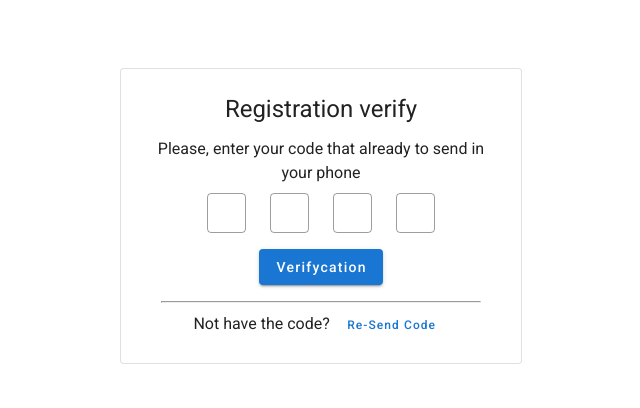
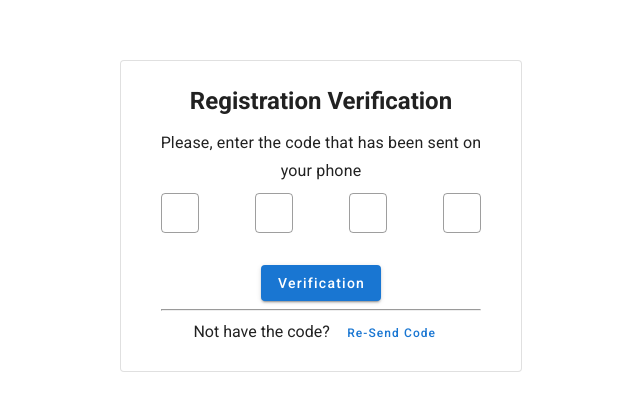
Before and after one commit to hdinjos/Profile-System, a Vue app: page /verify in a window 1280 px wide. Shown: the part 144-552 px from the top of the page, without its empty margins (319-959 px from the left). Built offline with nearby package versions, Linux system fonts and the light colour scheme.

Commit message:
fix ui otp and register

```diff
--- a/src/router/index.js
+++ b/src/router/index.js
@@ -1,37 +1,31 @@
 import Vue from 'vue';
 import VueRouter from 'vue-router';
-import Home from '../views/Home.vue';
+import Profile from '../views/Home.vue';
 
 Vue.use(VueRouter);
 
 const routes = [
   {
     path: '/',
-    name: 'Home',
-    component: Home,
+    name: 'Profile',
+    component: Profile,
+    meta: {
+      requiresAuth: true
+    }
   },
   {
     path: '/register',
     name: 'Register',
-    // route level code-splitting
-    // this generates a separate chunk (about.[hash].js) for this route
-    // which is lazy-loaded when the route is visited.
     component: () => import(/* webpackChunkName: "register" */ '../views/Register.vue'),
   },
   {
     path: '/login',
     name: 'Login',
-    // route level code-splitting
-    // this generates a separate chunk (about.[hash].js) for this route
-    // which is lazy-loaded when the route is visited.
     component: () => import(/* webpackChunkName: "login" */ '../views/Login.vue'),
   },
   {
     path: '/verify',
     name: 'Verify',
-    // route level code-splitting
-    // this generates a separate chunk (about.[hash].js) for this route
-    // which is lazy-loaded when the route is visited.
     component: () => import(/* webpackChunkName: "login" */ '../views/Otp.vue'),
   },
 ];
@@ -42,4 +36,23 @@ const router = new VueRouter({
   routes,
 });
 
+
+router.beforeEach((to, from, next) => {
+  if (to.matched.some(record => record.meta.requiresAuth)) {
+    // this route requires auth, check if logged in
+    // if not, redirect to login page.
+    const isAuth = localStorage.getItem('token');
+    if (!isAuth) {
+      next({
+        path: '/login',
+        query: { redirect: to.fullPath }
+      })
+    } else {
+      next()
+    }
+  } else {
+    next() // make sure to always call next()!
+  }
+})
+
 export default router;
--- a/src/store/oauth/index.js
+++ b/src/store/oauth/index.js
@@ -21,11 +21,17 @@ const oauth = {
     },
   },
   actions: {
-    async getData({ commit, state }, payload) {
+    async getData({ commit }, payload) {
       console.log(payload);
       commit('setLoading', true);
       const res = await sign_in(payload);
+      console.log(res.name);
       if (res.name === 'Error') {
+        if (!res.response) {
+          commit('setLoading', false);
+          commit('setFailure', 'Network Error');
+          console.log('haloooooo')
+        } else {
           const errMsg = res.response.data.error.errors[0].indexOf('phone')
           if (errMsg + 1) {
             const msgA = 'The phone is not registered'
@@ -36,9 +42,11 @@ const oauth = {
             commit('setFailure', msgB)
             console.log('Password is incorrect');
           }
+        }
+
       } else {
         commit('setSuccess', res);
-        console.log(state.isSuccess);
+        // console.log(state.isSuccess);
         localStorage.setItem('token', res.data.user.access_token);
         // this.$router.push("/");
       }
--- a/src/views/Otp.vue
+++ b/src/views/Otp.vue
@@ -5,17 +5,21 @@
         <v-card max-height="100vh" class="pa-3" outlined>
           <v-container>
             <div
-              class="text-center text-xs-subtitle-1 text-sm-h6 text-md-h5 pb-1"
+              class="text-center font-weight-bold text-xs-overline text-sm-h6 text-md-h5 pb-1"
             >
-              Registration verify
+              Registration Verification
             </div>
-            <div class="text-center py-2">
-              Please, enter your code that already to send in your phone
+            <div
+              class="text-center text-xs-caption text-xs-overline text-sm-subtitle-1 text-md-subtitle-1 py-2"
+            >
+              Please, enter the code that has been sent on your phone
             </div>
             <v-form ref="form" v-model="valid" lazy-validation>
               <v-row justify="center">
-                <v-col xs="1" sm="2" md="2">
+                <v-col cols="3" sm="3" md="3">
                   <v-text-field
+                    maxlength="1"
+                    class="centered-input px-2 px-sm-2 px-md-4"
                     dense
                     v-model="dOne"
                     :rules="dOneRules"
@@ -24,8 +28,10 @@
                     hide-details
                   ></v-text-field>
                 </v-col>
-                <v-col xs="1" sm="2" md="2">
+                <v-col cols="3" sm="3" md="3">
                   <v-text-field
+                    maxlength="1"
+                    class="centered-input px-2 px-sm-2 px-md-4"
                     dense
                     v-model="dTwo"
                     :rules="dTwoRules"
@@ -34,8 +40,10 @@
                     hide-details
                   ></v-text-field>
                 </v-col>
-                <v-col xs="1" sm="2" md="2">
+                <v-col cols="3" sm="3" md="3">
                   <v-text-field
+                    maxlength="1"
+                    class="centered-input px-2 px-sm-2 px-md-4"
                     dense
                     v-model="dThree"
                     :rules="dTwoRules"
@@ -44,8 +52,10 @@
                     hide-details
                   ></v-text-field>
                 </v-col>
-                <v-col xs="1" sm="2" md="2">
+                <v-col cols="3" sm="3" md="3">
                   <v-text-field
+                    maxlength="1"
+                    class="centered-input px-2 px-sm-2 px-md-4"
                     hide-details
                     dense
                     v-model="dFour"
@@ -59,10 +69,10 @@
               <div class="d-flex flex-column align-center">
                 <v-btn
                   color="primary"
-                  class="mb-4 text-capitalize"
+                  class="mb-2 mt-4 text-capitalize"
                   @click="submitGo"
                 >
-                  Verifycation
+                  Verification
                 </v-btn>
               </div>
               <hr class="mx-4" />
@@ -85,4 +95,7 @@ export default {};
 </script>
 
 <style>
+.centered-input input {
+  text-align: center;
+}
 </style>
--- a/src/views/Register.vue
+++ b/src/views/Register.vue
@@ -26,7 +26,9 @@
                 label="Password"
                 required
                 outlined
-                type="password"
+                :append-icon="value ? 'mdi-eye' : 'mdi-eye-off'"
+                @click:append="() => (value = !value)"
+                :type="value ? 'password' : 'text'"
               ></v-text-field>
               <v-text-field
                 dense
@@ -67,6 +69,7 @@ import axios from "axios";
 
 export default {
   data: () => ({
+    value: "password",
     valid: false,
     phone: "",
     password: "",
@@ -77,13 +80,14 @@ export default {
     ],
     passwordRules: [
       v => !!v || "Password is required",
-      v =>
-        /^(?=.*[A-Za-z])(?=.*\d)[A-Za-z\d]{8,}$/.test(v) ||
-        "Password must minimum 8 character, at least one letter and one number "
+      v => v.length >= 8 || "Password minimum 8 characters"
+      // v =>
+      //   /^(?=.*[A-Za-z])(?=.*\d)[A-Za-z\d]{8,}$/.test(v) ||
+      //   "Password must minimum 8 character, at least one letter and one number"
     ],
     countryRules: [
       v => !!v || "Country is required",
-      v => v.length >= 3 || "Country must mininal 3 character"
+      v => v.length >= 3 || "Country must mininal 3 characters"
     ]
   }),
   methods: {
```
Lines whose indentation alone changed are shown as unchanged.
